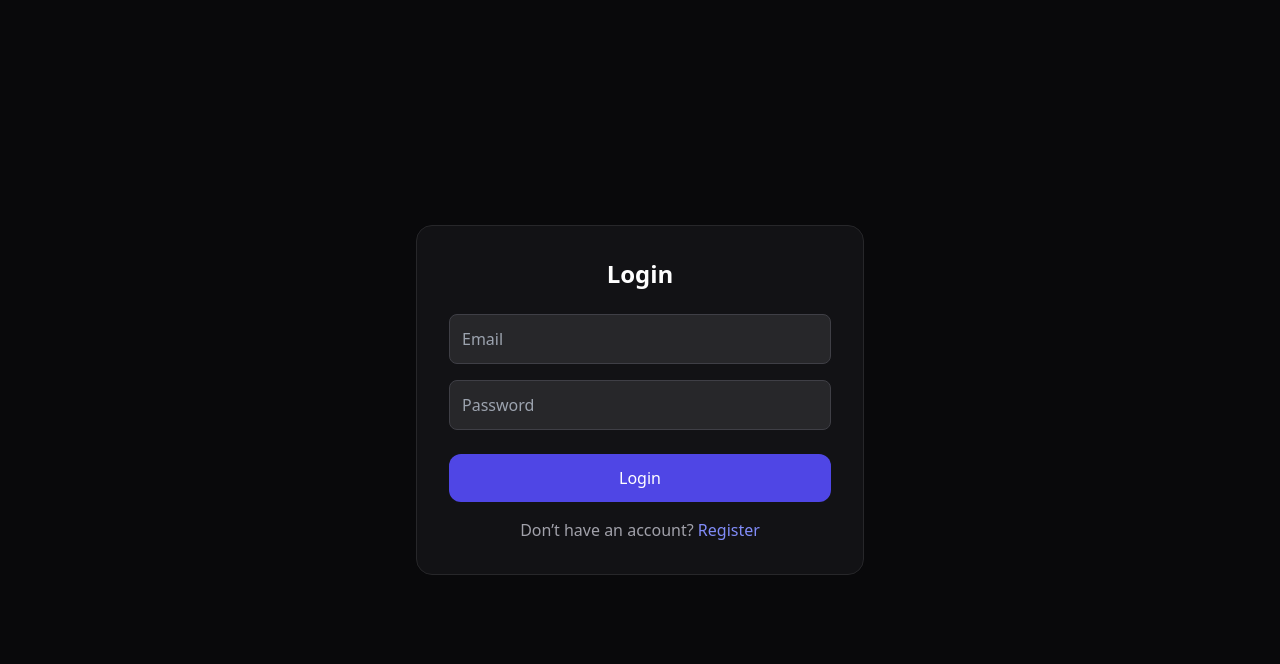
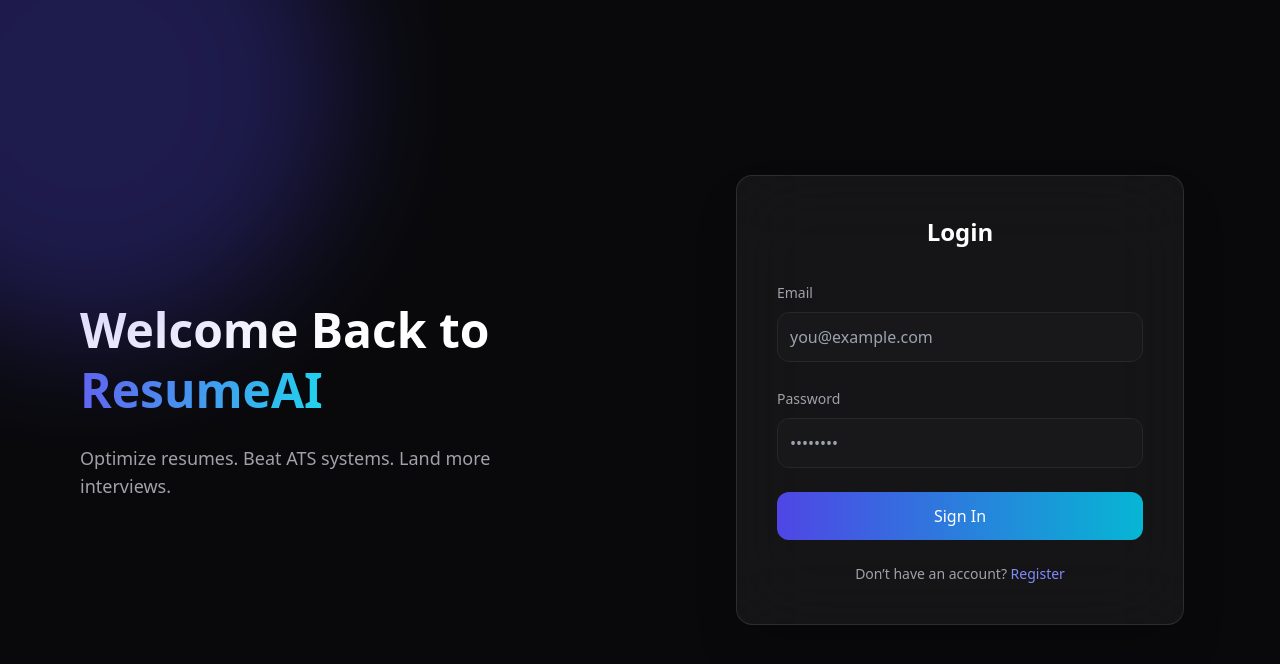
Before and after one commit to malhar-paradkar/ai-resume-analyzer, a React (Vite) app in the folder client/: page /login in a window 1280 px wide. Shown: the top 664 px of the page. Built offline with nearby package versions, Linux system fonts and the light colour scheme.

Commit message:
feat(ui): redesign login page with premium split layout and glassmorphism card

```diff
--- a/client/src/pages/Login.jsx
+++ b/client/src/pages/Login.jsx
@@ -1,33 +1,78 @@
+import { motion } from "framer-motion";
 import { Link } from "react-router-dom";
 
 const Login = () => {
   return (
-    <div className="min-h-screen flex items-center justify-center bg-zinc-950 text-white">
-      <div className="bg-zinc-900/70 backdrop-blur-xl p-8 rounded-2xl w-full max-w-md border border-zinc-800">
-        <h2 className="text-2xl font-bold mb-6 text-center">Login</h2>
+    <div className="min-h-screen flex bg-zinc-950 text-white relative overflow-hidden">
 
+      {/* Background Glow */}
+      <div className="absolute -top-40 -left-40 w-[500px] h-[500px] bg-indigo-600 rounded-full blur-3xl opacity-30"></div>
+
+      {/* Left Branding Section */}
+      <div className="hidden md:flex w-1/2 flex-col justify-center px-20">
+        <motion.h1
+          initial={{ opacity: 0, x: -40 }}
+          animate={{ opacity: 1, x: 0 }}
+          transition={{ duration: 0.8 }}
+          className="text-5xl font-bold leading-tight"
+        >
+          Welcome Back to{" "}
+          <span className="bg-gradient-to-r from-indigo-500 to-cyan-400 bg-clip-text text-transparent">
+            ResumeAI
+          </span>
+        </motion.h1>
+
+        <p className="mt-6 text-zinc-400 text-lg">
+          Optimize resumes. Beat ATS systems. Land more interviews.
+        </p>
+      </div>
+
+      {/* Right Login Card */}
+      <div className="flex w-full md:w-1/2 justify-center items-center px-6">
+        <motion.div
+          initial={{ opacity: 0, y: 40 }}
+          animate={{ opacity: 1, y: 0 }}
+          transition={{ duration: 0.6 }}
+          className="w-full max-w-md bg-white/5 backdrop-blur-2xl border border-white/10 p-10 rounded-2xl shadow-2xl"
+        >
+          <h2 className="text-2xl font-semibold mb-8 text-center">
+            Login
+          </h2>
+
+          <div className="space-y-6">
+            <div>
+              <label className="text-sm text-zinc-400">Email</label>
               <input
                 type="email"
-          placeholder="Email"
-          className="w-full mb-4 p-3 rounded-lg bg-zinc-800 border border-zinc-700"
+                placeholder="you@example.com"
+                className="w-full mt-2 p-3 rounded-xl bg-zinc-900 border border-zinc-800 focus:border-indigo-500 focus:ring-1 focus:ring-indigo-500 outline-none transition"
               />
+            </div>
 
+            <div>
+              <label className="text-sm text-zinc-400">Password</label>
               <input
                 type="password"
-          placeholder="Password"
-          className="w-full mb-6 p-3 rounded-lg bg-zinc-800 border border-zinc-700"
+                placeholder="••••••••"
+                className="w-full mt-2 p-3 rounded-xl bg-zinc-900 border border-zinc-800 focus:border-indigo-500 focus:ring-1 focus:ring-indigo-500 outline-none transition"
               />
+            </div>
 
-        <button className="w-full bg-indigo-600 hover:bg-indigo-500 py-3 rounded-xl transition">
-          Login
+            <button className="w-full bg-gradient-to-r from-indigo-600 to-cyan-500 py-3 rounded-xl font-medium transition duration-300 hover:scale-[1.02] hover:shadow-lg hover:shadow-indigo-500/30">
+              Sign In
             </button>
+          </div>
 
-        <p className="mt-4 text-center text-zinc-400">
+          <p className="mt-6 text-center text-zinc-400 text-sm">
             Don’t have an account?{" "}
-          <Link to="/register" className="text-indigo-400 hover:underline">
+            <Link
+              to="/register"
+              className="text-indigo-400 hover:text-cyan-400 transition"
+            >
               Register
             </Link>
           </p>
+        </motion.div>
       </div>
     </div>
   );
```
Lines whose indentation alone changed are shown as unchanged.
